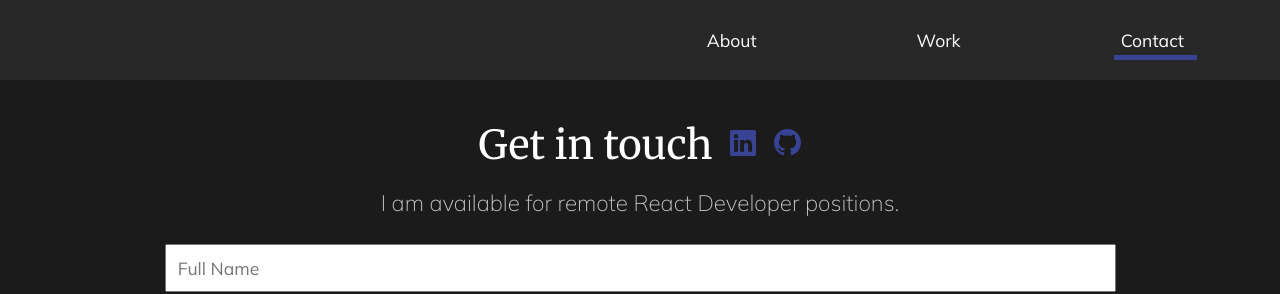
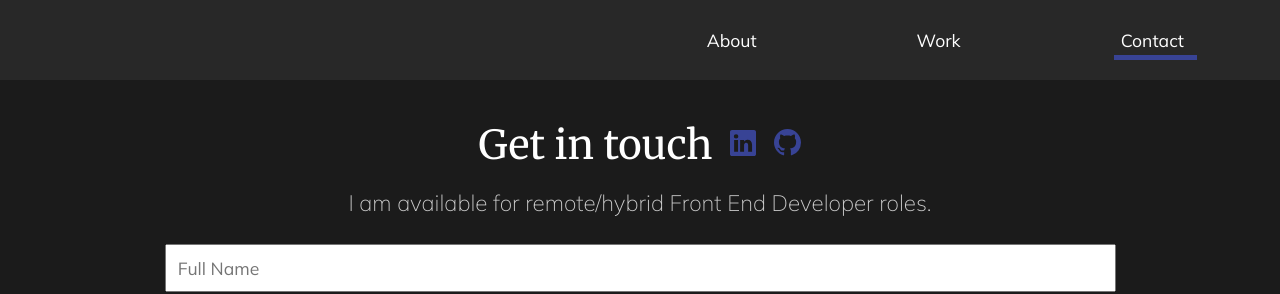
Before and after one commit to Marie20767/portfolio-site, a React (Create React App) app: page /contact in a window 1280 px wide. Shown: the top 294 px of the page. Built offline with nearby package versions, Linux system fonts and the light colour scheme.

Commit message:
Updated contact copy

```diff
--- a/src/pages/Contact.js
+++ b/src/pages/Contact.js
@@ -110,7 +110,7 @@ const Contact = () => {
           </svg>
         </a>
       </header>
-      <p className="contact-description">I am available for remote React Developer positions.</p>
+      <p className="contact-description">I am available for remote/hybrid Front End Developer roles.</p>
       <form ref={form} onSubmit={sendEmail}>
         <input type="text" name="user_name" placeholder="Full Name" onChange={onChangeNameInput} value={name} />
         <input type="text" name="user_email" placeholder="E-mail" onChange={onChangeEmailInput} value={email} />
```
